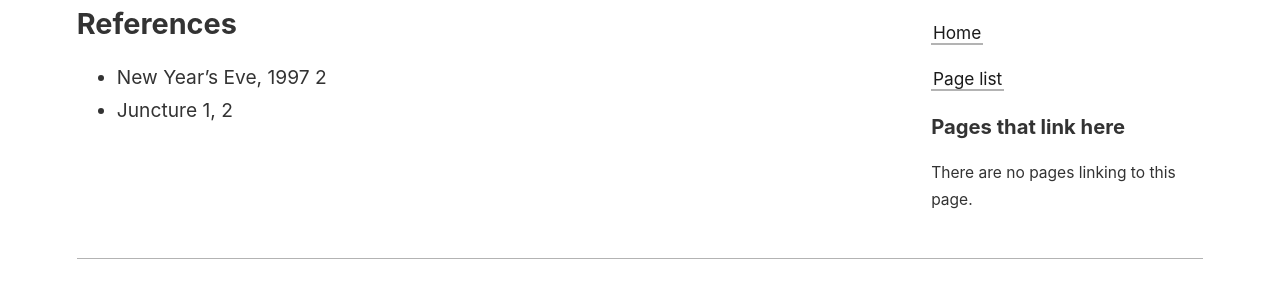
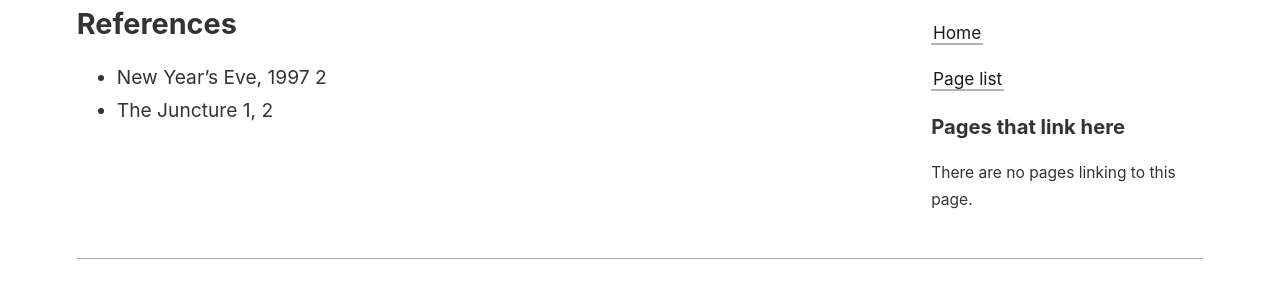
Before and after one commit to IFcoltransG/buuza-wiki, a Jekyll site: the page built from _wiki/balqis.md, in a window 1280 px wide. Shown: the part 390-683 px from the top of the page. Built offline with Jekyll 4.4.1, drawn with Linux system fonts in a browser that asks for light colours.

Commit message:
Fix title of chapter

```diff
--- a/_wiki/balqis.md
+++ b/_wiki/balqis.md
@@ -6,4 +6,4 @@ A fashion magazine that [Zhen](/_wiki/zhen.md)'s collective got into (along with
 
 ## References
 - New Year's Eve, 1997 2
-- Juncture 1, 2
+- The Juncture 1, 2
```
